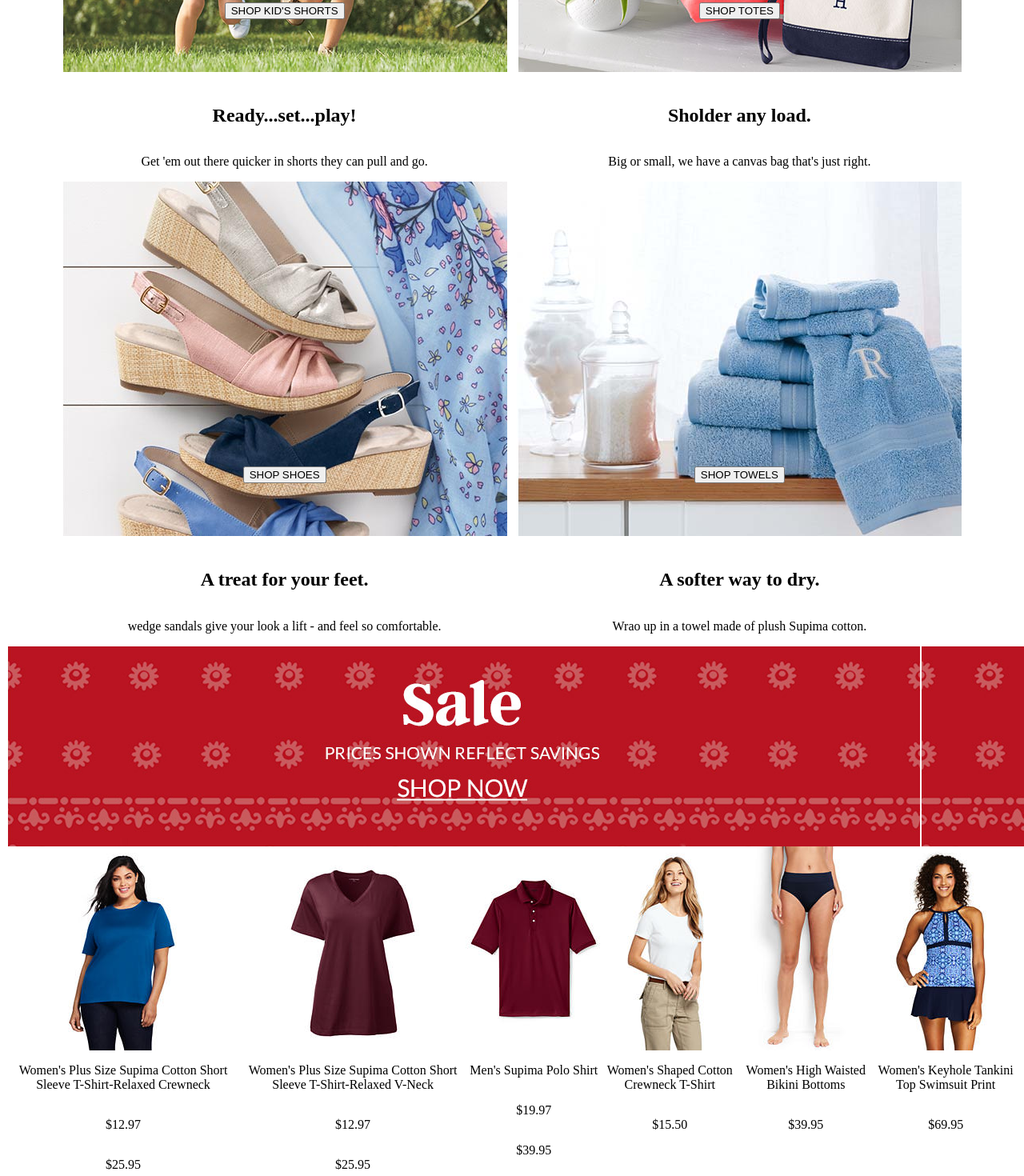
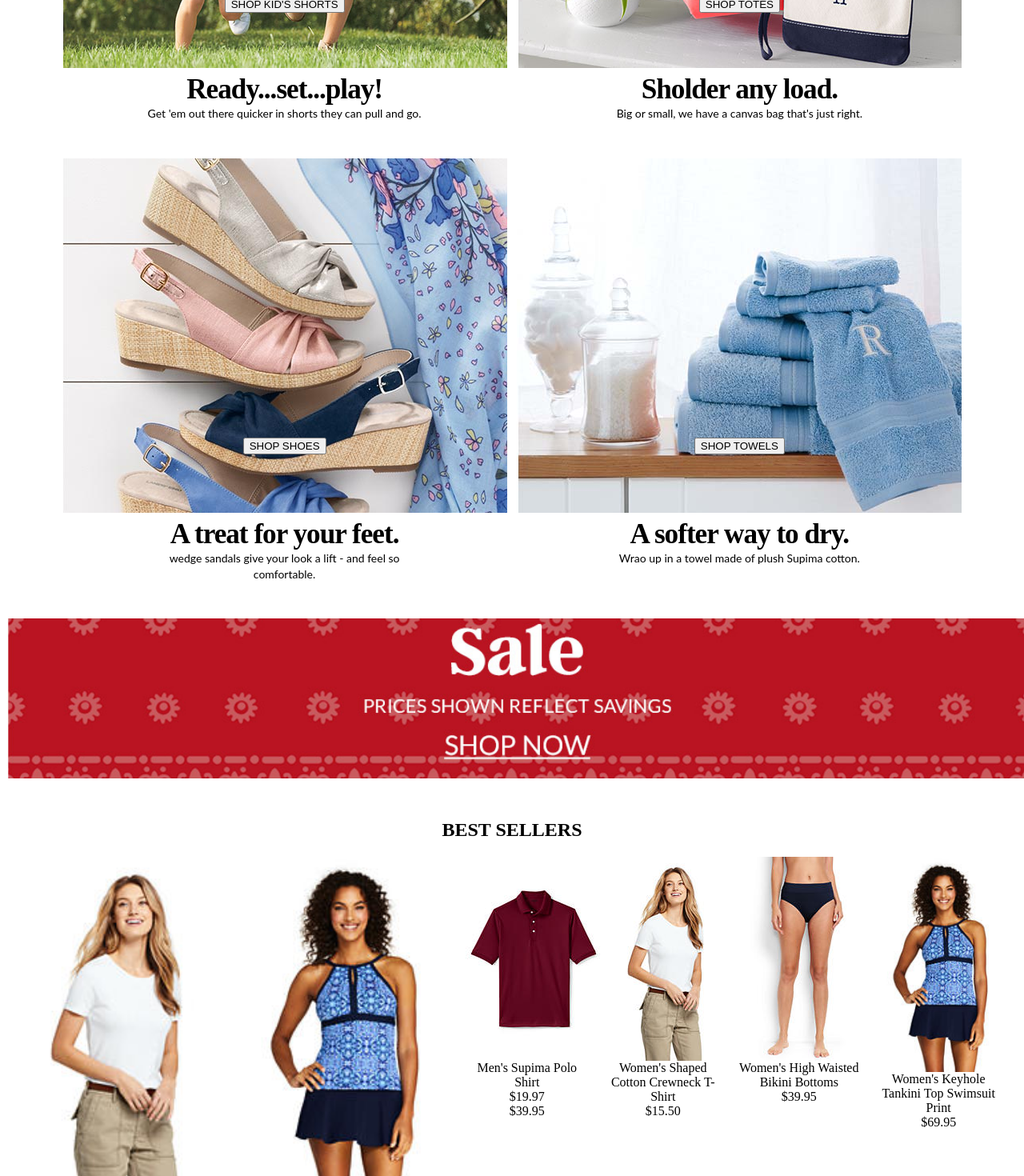
Before and after one commit to ryguybenson/landsend-clone, an Angular app: page / in a window 1280 px wide. Shown: the part 2340-3810 px from the top of the page at 80% size. Built offline with nearby package versions, Linux system fonts and the light colour scheme.

Commit message:
adjust best sellers content spacing

```diff
--- a/src/app/body/body.component.css
+++ b/src/app/body/body.component.css
@@ -104,16 +104,42 @@
   display: flex;
   flex-direction: column;
   align-items: center;
+  margin-bottom: 4%;
+}
+.box>img {
+  margin-bottom: -3%;
+}
+.box>h2 {
+  font-family: "argentcf-bold","Times New Roman",times,serif !important;
+  font-size: 2.2em !important;
+  color: black !important;
+  margin: 0 !important;
+  letter-spacing: -1px !important;
+}
+.box>p {
+  font-family: lato,"Helvetica Neue",helvetica,arial,sans-serif;
+  font-size: 14px;
+  line-height: 1.428571429;
+  margin: 0;
+  width: 80%;
+  text-align: center;
 }
 .box>button {
   position: relative;
   bottom: 15%;
 }
 .sale {
+  background-image: url("../../assets/images/sale.jpg");
+  background-size: cover;
+  background-repeat: no-repeat;
+  background-position: center center;
   margin: auto;
-  height: 250px;
+  height: 200px;
   width: 100vw;
-  background-image: url("../../assets/images/sale.jpg");
+  margin-bottom: 4%;
+}
+.best-header {
+  text-align: center;
 }
 .best-sellers {
   display: flex;
--- a/src/app/body/body.component.html
+++ b/src/app/body/body.component.html
@@ -60,37 +60,37 @@
     </div>
   </div>
   <div class="boxes">
-    <div class="box">
+    <div col-xs-6 class="box">
       <img src="../assets/images/box-one.jpg" alt="">
       <button type="button" name="button">SHOP WOMEN'S SWIM</button>
       <h2>We suit you best.</h2>
       <p>Beach Living lets you build your perfect swimsuit.</p>
     </div>
-    <div class="box">
+    <div col-xs-6 class="box">
       <img src="../assets/images/box-two.jpg" alt="">
       <button type="button" name="button">SHOP MEN'S SHORTS</button>
       <h2>His short(s) story..</h2>
       <p>It's all about the Knockaout and our Comfort-First technology.</p>
     </div>
-    <div class="box">
+    <div col-xs-6 class="box">
       <img src="../assets/images/box-three.jpg" alt="">
       <button type="button" name="button">SHOP KID'S SHORTS</button>
       <h2>Ready...set...play!</h2>
       <p>Get 'em out there quicker in shorts they can pull and go.</p>
     </div>
-    <div class="box">
+    <div col-xs-6 class="box">
       <img src="../assets/images/box-four.jpg" alt="">
       <button type="button" name="button">SHOP TOTES</button>
       <h2>Sholder any load.</h2>
       <p>Big or small, we have a canvas bag that's just right.</p>
     </div>
-    <div class="box">
+    <div col-xs-6 class="box">
       <img src="../assets/images/box-five.jpg" alt="">
       <button type="button" name="button">SHOP SHOES</button>
       <h2>A treat for your feet.</h2>
       <p>wedge sandals give your look a lift - and feel so comfortable.</p>
     </div>
-    <div class="box">
+    <div col-xs-6 class="box">
       <img src="../assets/images/box-six.jpg" alt="">
       <button type="button" name="button">SHOP TOWELS</button>
       <h2>A softer way to dry.</h2>
@@ -99,36 +99,39 @@
   </div>
   <div class="sale">
   </div>
+  <div class="best-header">
+    <h2>BEST SELLERS</h2>
+  </div>
   <div class="best-sellers">
-    <div class="best-clothes">
-      <img src="../assets/images/best-one.jpg" alt="">
+    <div class="rec-clothes">
+      <img src="../assets/images/best-four.jpg" alt="">
       <p>Women's Plus Size Supima Cotton Short Sleeve T-Shirt-Relaxed Crewneck</p>
       <p>$12.97</p>
-      <p>$25.95</p>
+        <p class="on-sale">$25.95</p>
     </div>
-    <div class="best-clothes">
-      <img src="../assets/images/best-two.jpg" alt="">
+    <div class="rec-clothes">
+      <img src="../assets/images/best-six.jpg" alt="">
       <p>Women's Plus Size Supima Cotton Short Sleeve T-Shirt-Relaxed V-Neck</p>
       <p>$12.97</p>
-      <p>$25.95</p>
+        <p class="on-sale">$25.95</p>
     </div>
-    <div class="best-clothes">
+    <div class="rec-clothes">
       <img src="../assets/images/best-three.jpg" alt="">
       <p>Men's Supima Polo Shirt</p>
       <p>$19.97</p>
-      <p>$39.95</p>
+      <p class="on-sale">$39.95</p>
     </div>
-    <div class="best-clothes">
+    <div class="rec-clothes">
       <img src="../assets/images/best-four.jpg" alt="">
       <p>Women's Shaped Cotton Crewneck T-Shirt</p>
       <p>$15.50</p>
     </div>
-    <div class="best-clothes">
+    <div class="rec-clothes">
       <img src="../assets/images/best-five.jpg" alt="">
       <p>Women's High Waisted Bikini Bottoms</p>
       <p>$39.95</p>
     </div>
-    <div class="best-clothes">
+    <div class="rec-clothes">
       <img src="../assets/images/best-six.jpg" alt="">
       <p>Women's Keyhole Tankini Top Swimsuit Print</p>
       <p>$69.95</p>
```
